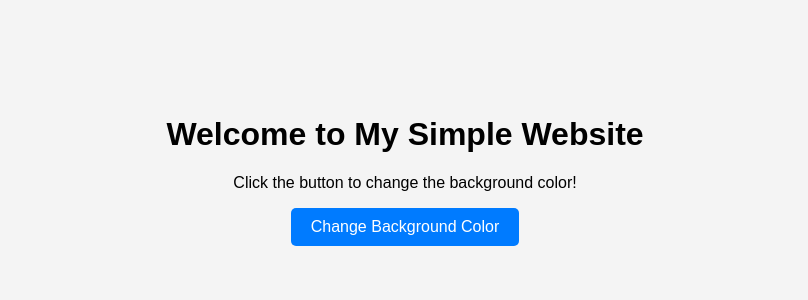
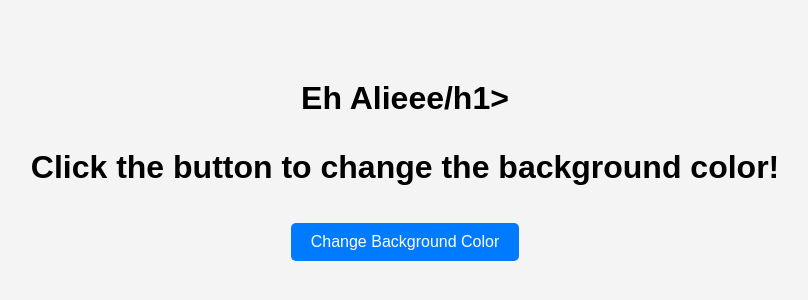
Before and after one commit to kheilihamalieh/bekhoda, a plain HTML site: page index.html in a window 1280 px wide. Shown: the part 230-530 px from the top of the page, without its empty margins (235-1043 px from the left). Drawn offline with Linux system fonts and the light colour scheme.

Commit message:
Update index.html

```diff
--- a/index.html
+++ b/index.html
@@ -8,7 +8,7 @@
 </head>
 <body>
     <div class="container">
-        <h1>Welcome to My Simple Website</h1>
+        <h1>Eh Alieee/h1>
         <p>Click the button to change the background color!</p>
         <button onclick="changeColor()">Change Background Color</button>
     </div>
```
